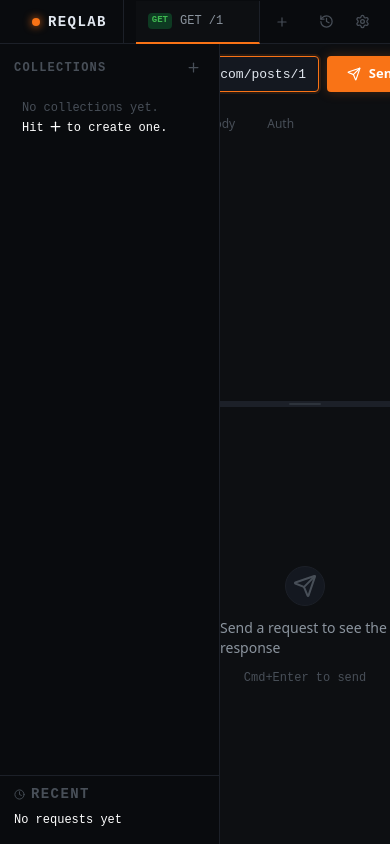
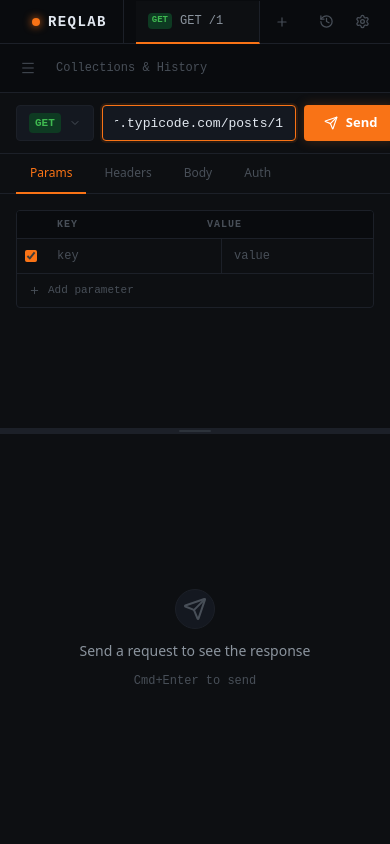
Before and after one commit to vilnout/ReqLab, a React (Vite) app: page / in a window 390 px wide. Built offline with nearby package versions, Linux system fonts and the light colour scheme.

Commit message:
feat: add sidebar for mobile layouts

```diff
--- a/src/components/layout/AppLayout.tsx
+++ b/src/components/layout/AppLayout.tsx
@@ -1,16 +1,31 @@
+import { MobileDrawer } from "@/components/layout/MobileDrawer/MobileDrawer";
+import { MobileHamburger } from "@/components/layout/MobileDrawer/MobileHeader";
 import { Sidebar } from "@/components/layout/sidebar";
+import { useState } from "react";
 
 interface AppLayoutProps {
   children: React.ReactNode;
 }
 
 export const AppLayout = ({ children }: AppLayoutProps) => {
+  const [drawerOpen, setDrawerOpen] = useState(false);
   return (
-    <div className="flex flex-1 overflow-hidden">
-      <Sidebar />
-      <main className="bg-surface-base flex flex-1 flex-col overflow-hidden">
-        {children}
-      </main>
-    </div>
+    <>
+      <MobileDrawer open={drawerOpen} onClose={() => setDrawerOpen(false)} />
+
+      <div className="flex flex-1 overflow-hidden">
+        <div className="hidden md:flex">
+          <Sidebar />
+        </div>
+        <main className="bg-surface-base flex min-w-0 flex-1 flex-col overflow-hidden">
+          <MobileHamburger handleClick={() => setDrawerOpen(true)} />
+          {children}
+        </main>
+      </div>
+    </>
+    //   <main className="bg-surface-base flex flex-1 flex-col overflow-hidden">
+    //     {children}
+    //   </main>
+    // </div>
   );
 };
--- /dev/null
+++ b/src/components/layout/MobileDrawer/MobileDrawer.tsx
@@ -0,0 +1,65 @@
+import { Sidebar } from "@/components/layout/sidebar";
+import { X } from "lucide-react";
+import { useEffect } from "react";
+
+interface MobileDrawerProps {
+  open: boolean;
+  onClose: () => void;
+}
+
+export const MobileDrawer = ({ open, onClose }: MobileDrawerProps) => {
+  // No body scroll when open
+  useEffect(() => {
+    if (open) {
+      document.body.style.overflow = "hidden";
+    } else {
+      document.body.style.overflow = "";
+    }
+    return () => {
+      document.body.style.overflow = "";
+    };
+  }, [open]);
+
+  // Close on escape
+  useEffect(() => {
+    const handleKeydown = (e: KeyboardEvent) => {
+      if (e.key === "Escape") onClose();
+    };
+    document.addEventListener("keydown", handleKeydown);
+    return () => document.removeEventListener("keydown", handleKeydown);
+  }, [onClose]);
+
+  return (
+    <>
+      {/* Dark backdrop */}
+      <div
+        onClick={onClose}
+        className={`fixed inset-0 z-40 bg-black/60 transition-opacity duration-200 md:hidden ${open ? "pointer-events-auto opacity-100" : "pointer-events-none opacity-0"} `}
+      />
+
+      {/* Drawer panel */}
+      <div
+        className={`bg-surface-overlay border-border-default fixed top-0 bottom-0 left-0 z-50 w-[280px] transform border-r transition-transform duration-200 ease-out md:hidden ${open ? "translate-x-0" : "-translate-x-full"} `}
+      >
+        {/* Header */}
+        <div className="border-border-default flex items-center justify-between border-b px-4 py-3">
+          <div className="flex items-center gap-2">
+            <div className="bg-accent h-2 w-2 rounded-full shadow-[0_0_8px_var(--color-accent)]" />
+            <span className="text-text-primary font-mono text-sm font-semibold tracking-widest">
+              REQLAB
+            </span>
+          </div>
+          <button
+            onClick={onClose}
+            className="text-text-ghost hover:text-text-primary hover:bg-surface-raised flex h-7 w-7 items-center justify-center rounded transition-colors"
+          >
+            <X size={14} strokeWidth={2} />
+          </button>
+        </div>
+        <div className="h-full overflow-hidden">
+          <Sidebar />
+        </div>
+      </div>
+    </>
+  );
+};
--- /dev/null
+++ b/src/components/layout/MobileDrawer/MobileHeader.tsx
@@ -0,0 +1,21 @@
+import { Menu } from "lucide-react";
+
+interface MobileHamburgerProps {
+  handleClick: () => void;
+}
+
+export const MobileHamburger = ({ handleClick }: MobileHamburgerProps) => {
+  return (
+    <div className="border-border-default bg-surface-overlay flex shrink-0 items-center gap-3 border-b px-3 py-2 md:hidden">
+      <button
+        className="text-text-ghost hover:text-text-muted hover:bg-surface-raised flex h-8 w-8 items-center justify-center rounded transition-colors"
+        onClick={handleClick}
+      >
+        <Menu size={16} strokeWidth={1.5} />
+      </button>
+      <span className="text-text-ghost truncate font-mono text-xs">
+        Collections & History
+      </span>
+    </div>
+  );
+};
```
